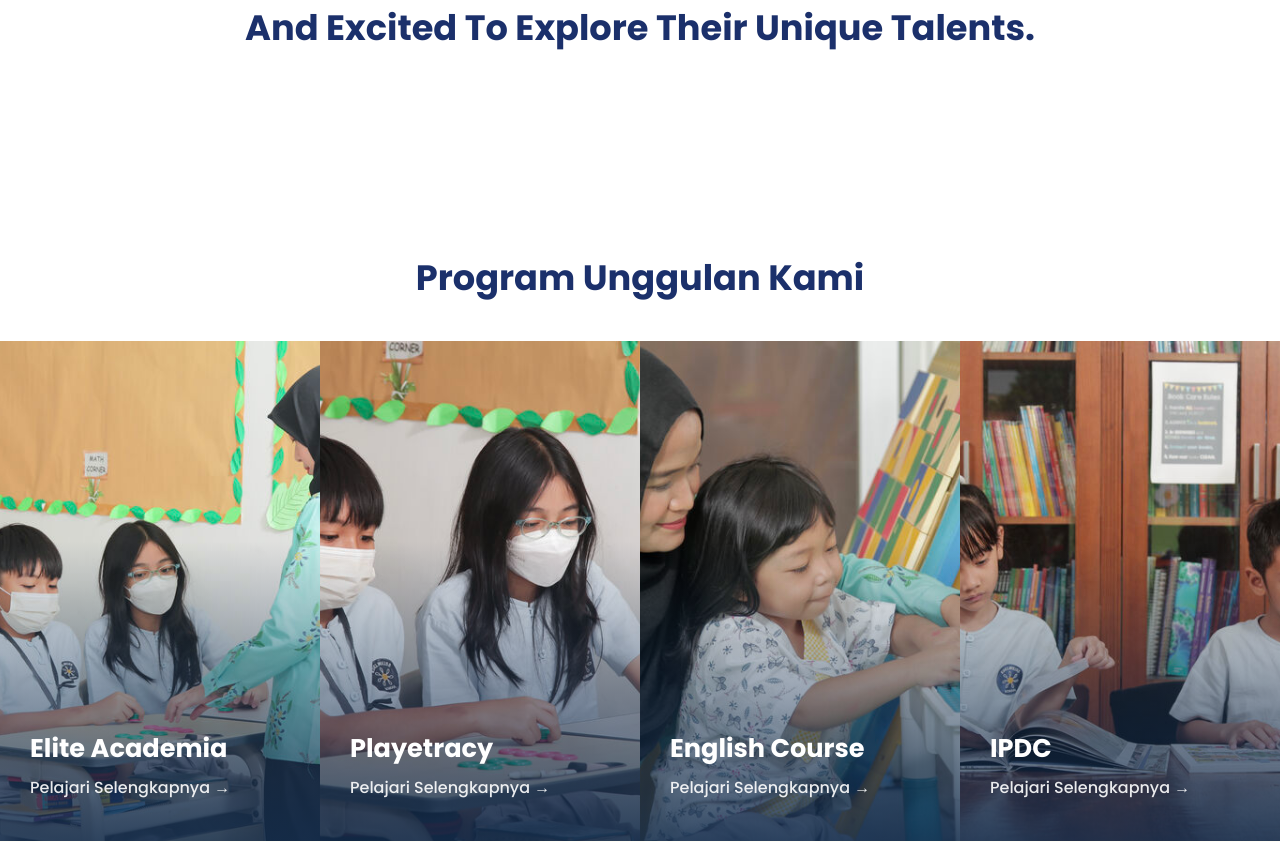
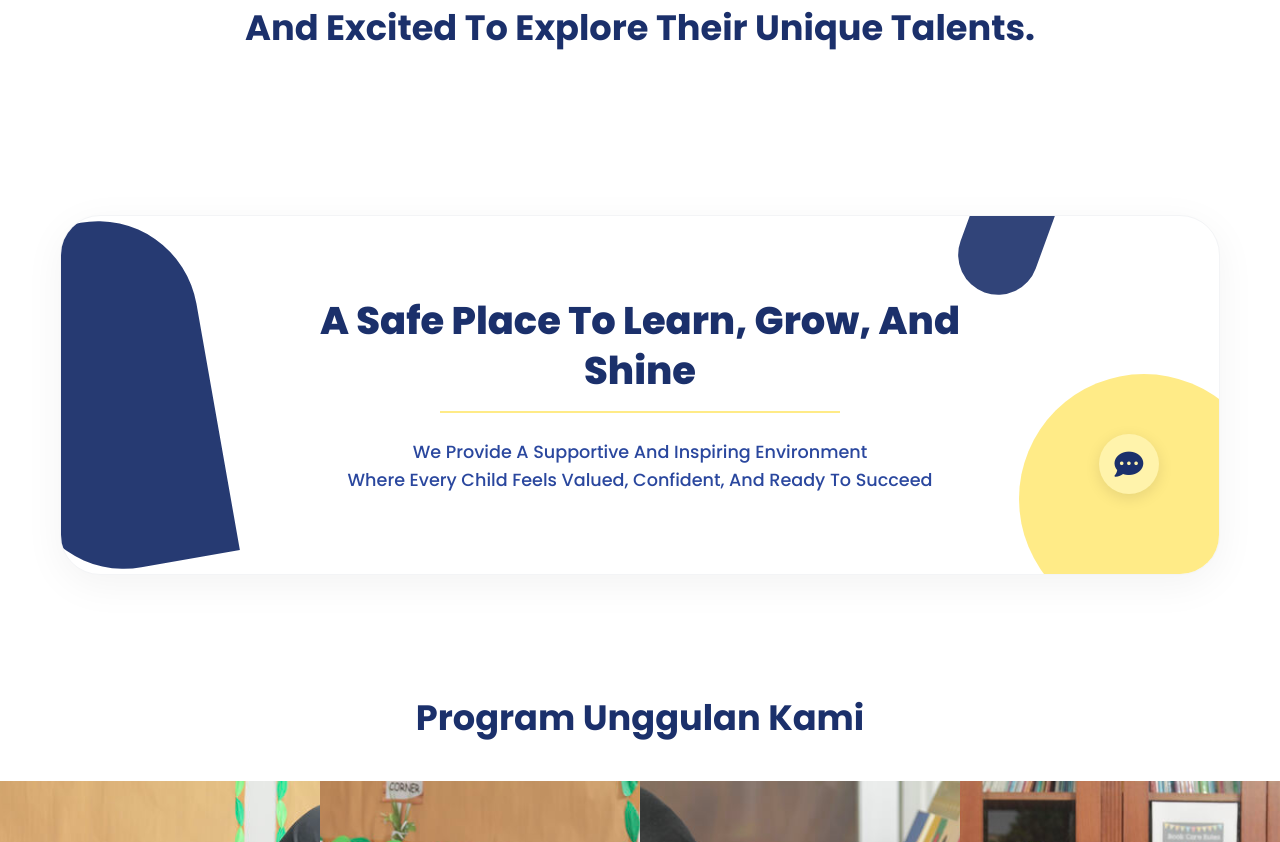
Before and after one commit to aris2394/webelc, a Node server app: page / in a window 1280 px wide. Shown: the part 936-1778 px from the top of the page. Run offline with Node 20, Linux system fonts and the light colour scheme.

Commit message:
Add Safe Place section to homepage

```diff
--- a/public/css/style.css
+++ b/public/css/style.css
@@ -2133,3 +2133,120 @@ h6 {
     height: 120px;
   }
 }
+/* ---------- Safe Place Section ---------- */
+.safe-place-section {
+  padding: 40px 0;
+  background: var(--white);
+}
+
+.safe-place-card {
+  position: relative;
+  background: var(--white);
+  border-radius: 40px;
+  padding: 80px 40px;
+  box-shadow: 0 10px 40px rgba(0, 0, 0, 0.05);
+  overflow: hidden;
+  border: 1px solid var(--gray-100);
+}
+
+.safe-place-decor-left {
+  position: absolute;
+  top: 50%;
+  left: -50px;
+  width: 200px;
+  height: 350px;
+  background: var(--primary-blue);
+  border-radius: 200px 200px 0 200px;
+  transform: translateY(-50%) rotate(-10deg);
+  opacity: 0.95;
+  z-index: 1;
+}
+
+.safe-place-decor-right {
+  position: absolute;
+  top: -40px;
+  right: 15%;
+  width: 80px;
+  height: 120px;
+  background: var(--primary-blue);
+  border-radius: 100px 0 100px 100px;
+  transform: rotate(20deg);
+  opacity: 0.9;
+  z-index: 1;
+}
+
+.safe-place-card::after {
+  content: '';
+  position: absolute;
+  bottom: -50px;
+  right: -50px;
+  width: 250px;
+  height: 250px;
+  background: var(--accent-yellow);
+  border-radius: 50%;
+  z-index: 1;
+}
+
+.safe-place-content {
+  position: relative;
+  z-index: 2;
+  max-width: 700px;
+  margin: 0 auto;
+}
+
+.safe-place-title {
+  font-size: 2.4rem;
+  color: var(--primary-blue);
+  margin-bottom: 15px;
+  font-weight: 800;
+}
+
+.safe-place-line {
+  width: 400px;
+  height: 2px;
+  background: var(--accent-yellow);
+  margin: 0 auto 25px;
+}
+
+.safe-place-desc {
+  font-size: 1.1rem;
+  color: var(--primary-blue-light);
+  font-weight: 500;
+  line-height: 1.6;
+}
+
+.safe-place-chat-bubble {
+  position: absolute;
+  bottom: 80px;
+  right: 60px;
+  width: 60px;
+  height: 60px;
+  background: var(--accent-yellow-light);
+  border-radius: 50%;
+  display: flex;
+  align-items: center;
+  justify-content: center;
+  font-size: 1.8rem;
+  color: var(--primary-blue);
+  box-shadow: 0 4px 15px rgba(0,0,0,0.1);
+  z-index: 3;
+}
+
+@media (max-width: 768px) {
+  .safe-place-card {
+    padding: 60px 20px;
+  }
+  .safe-place-title {
+    font-size: 1.8rem;
+  }
+  .safe-place-line {
+    width: 200px;
+  }
+  .safe-place-decor-left, .safe-place-decor-right, .safe-place-card::after {
+    display: none;
+  }
+  .safe-place-chat-bubble {
+    position: static;
+    margin: 30px auto 0;
+  }
+}
--- a/views/pages/index.ejs
+++ b/views/pages/index.ejs
@@ -21,6 +21,27 @@
                 <div class="intro-content text-center">
                     <h2 class="intro-main-text">We Provide A Supportive And Inspiring Learning Environment<br>Where
                         Every Child Feels Valued, Confident, And Excited To Explore Their Unique Talents.</h2>
+                </div>
+            </div>
+        </section>
+
+        <!-- Safe Place Section -->
+        <section class="safe-place-section">
+            <div class="container">
+                <div class="safe-place-card">
+                    <div class="safe-place-decor-left"></div>
+                    <div class="safe-place-decor-right"></div>
+                    <div class="safe-place-content text-center">
+                        <h2 class="safe-place-title">A Safe Place To Learn, Grow, And Shine</h2>
+                        <div class="safe-place-line"></div>
+                        <p class="safe-place-desc">
+                            We Provide A Supportive And Inspiring Environment<br>
+                            Where Every Child Feels Valued, Confident, And Ready To Succeed
+                        </p>
+                    </div>
+                    <div class="safe-place-chat-bubble">
+                        <i class="fas fa-comment-dots"></i>
+                    </div>
                 </div>
             </div>
         </section>
--- a/wrangler.toml
+++ b/wrangler.toml
@@ -1,7 +1,8 @@
 # Edelweiss Learning Center Website
 name = "elc-website"
 compatibility_date = "2024-01-01"
+pages_build_output_dir = "dist"
 
 # Cloudflare Pages configuration
-# Deploy using: npx wrangler pages deploy public/
+# Deploy using: npx wrangler pages deploy dist
 # Or connect to Git repository in Cloudflare Dashboard
```
